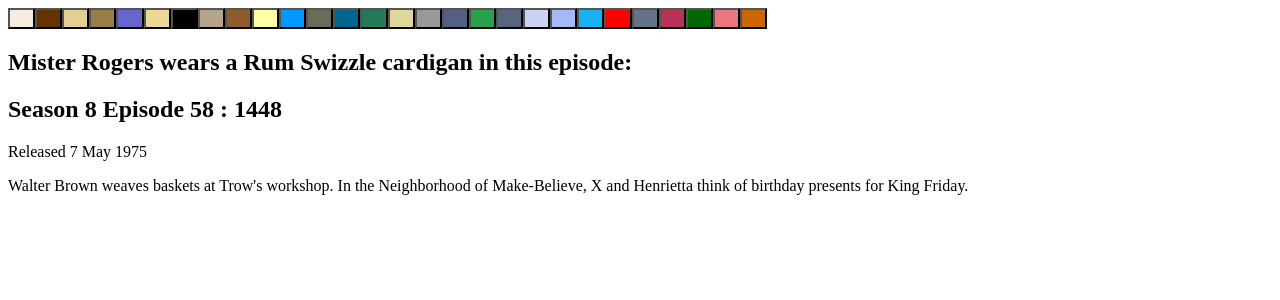
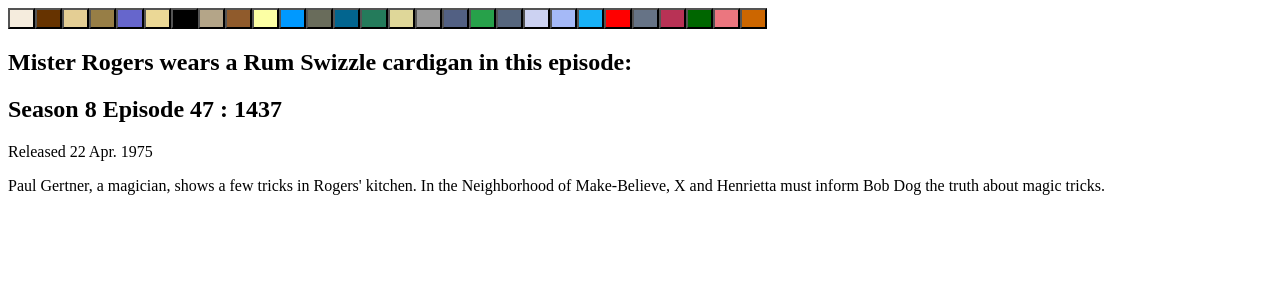
Before and after one commit to BennyMcBenBen/mister-cardigan, a React (Create React App) app: page / in a window 1280 px wide. Both pictures are taken after a click on the button 21 px from the left and 18 px from the top of the page. Shown: the top 300 px of the page. Built offline with nearby package versions, Linux system fonts and the light colour scheme.

Commit message:
Shuffle episodes again when same color is clicked multiple times

```diff
--- a/src/components/App.tsx
+++ b/src/components/App.tsx
@@ -1,4 +1,4 @@
-import { useEffect, useState } from 'react';
+import { useState } from 'react';
 import ColorPicker from './ColorPicker';
 import EpisodeDetail from './EpisodeDetail';
 import episodesByColor from '../data/episodes_by_color.json';
@@ -6,41 +6,39 @@
 import Episode from '../types/Episode';
 
 const App = () => {
-  const [selectedColor, setSelectedColor] = useState<Color | null>(null);
-  const [colorLabel, setColorLabel] = useState<string | null>(null);
+  const [colorName, setColorName] = useState<string | null>(null);
   const [episode, setEpisode] = useState<Episode | null>(null);
 
-  // TODO If same color is re-clicked, I want to pick a new episode.
-  // Reducers/actions may be a solution for this?
-  useEffect(() => {
-    if (selectedColor) {
-      console.log('Color changed', selectedColor);
+  const onColorSelect = (color: Color) => {
+    if (color) {
+      console.log('Color changed', color);
 
-      setColorLabel(colorLabels[selectedColor as keyof typeof colorLabels]);
+      const colorName = colorLabels[color as keyof typeof colorLabels];
+      setColorName(colorName);
 
-      const colorEpisodes = episodesByColor[selectedColor];
+      const colorEpisodes = episodesByColor[color];
+      const numColorEpisodes = colorEpisodes.length;
       console.log(
-        `Found ${colorEpisodes.length} episodes with color ${selectedColor}`
+        `Found ${numColorEpisodes} episodes with color ${colorName} (${color})`
       );
-      const randomEpisodeIndex = Math.floor(
-        Math.random() * colorEpisodes.length
-      );
+
+      const randomEpisodeIndex = Math.floor(Math.random() * numColorEpisodes);
       const episode = colorEpisodes[randomEpisodeIndex];
       setEpisode(episode);
     } else {
       setEpisode(null);
     }
-  }, [selectedColor]);
+  };
 
   return (
     <div>
       <ColorPicker
         colors={Object.keys(episodesByColor) as Array<Color>}
-        onColorSelect={setSelectedColor}
+        onColorSelect={onColorSelect}
       />
 
-      {colorLabel && (
-        <h2>Mister Rogers wears a {colorLabel} cardigan in this episode:</h2>
+      {colorName && (
+        <h2>Mister Rogers wears a {colorName} cardigan in this episode:</h2>
       )}
 
       <EpisodeDetail episode={episode} />
--- a/src/components/ColorPicker.tsx
+++ b/src/components/ColorPicker.tsx
@@ -3,7 +3,7 @@
 
 interface Props {
   colors: Color[];
-  onColorSelect: Dispatch<SetStateAction<Color | null>>;
+  onColorSelect: (color: Color) => void;
 }
 
 const ColorPicker = ({ colors, onColorSelect }: Props) => {
```
